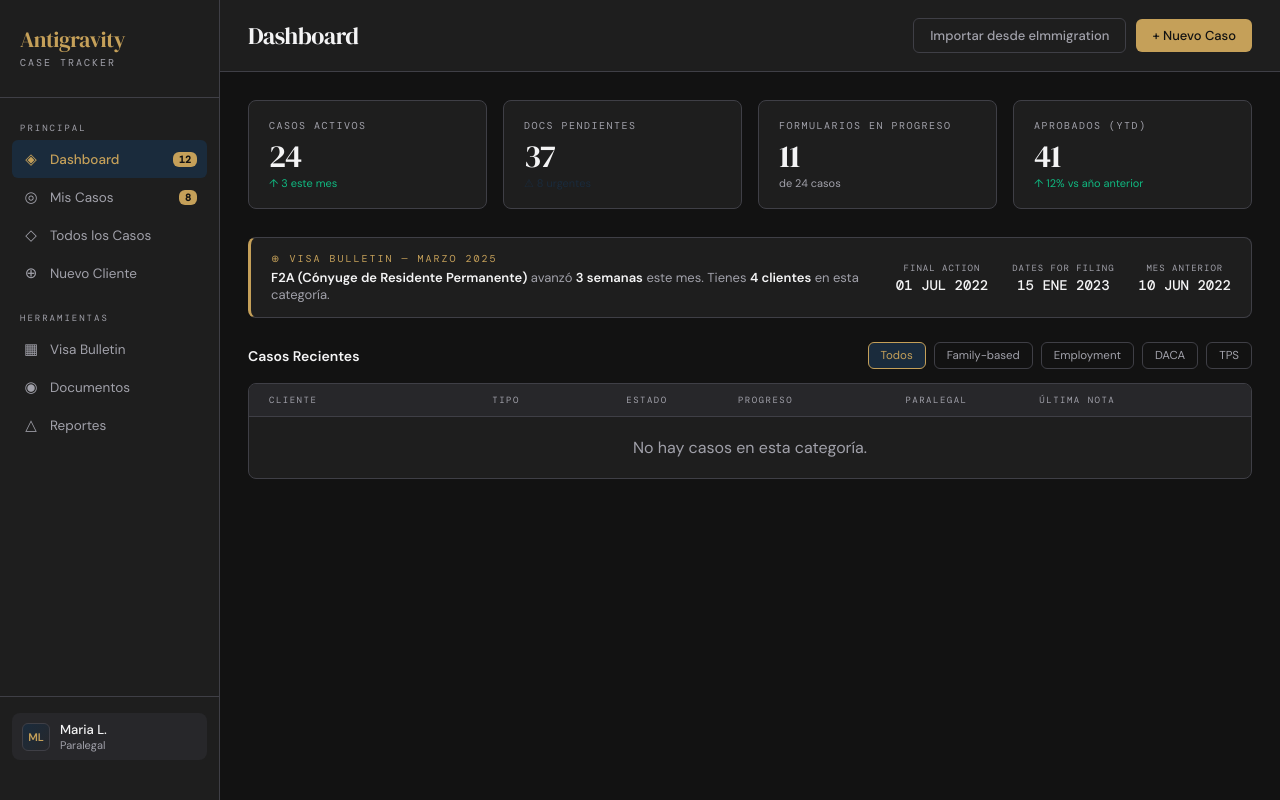
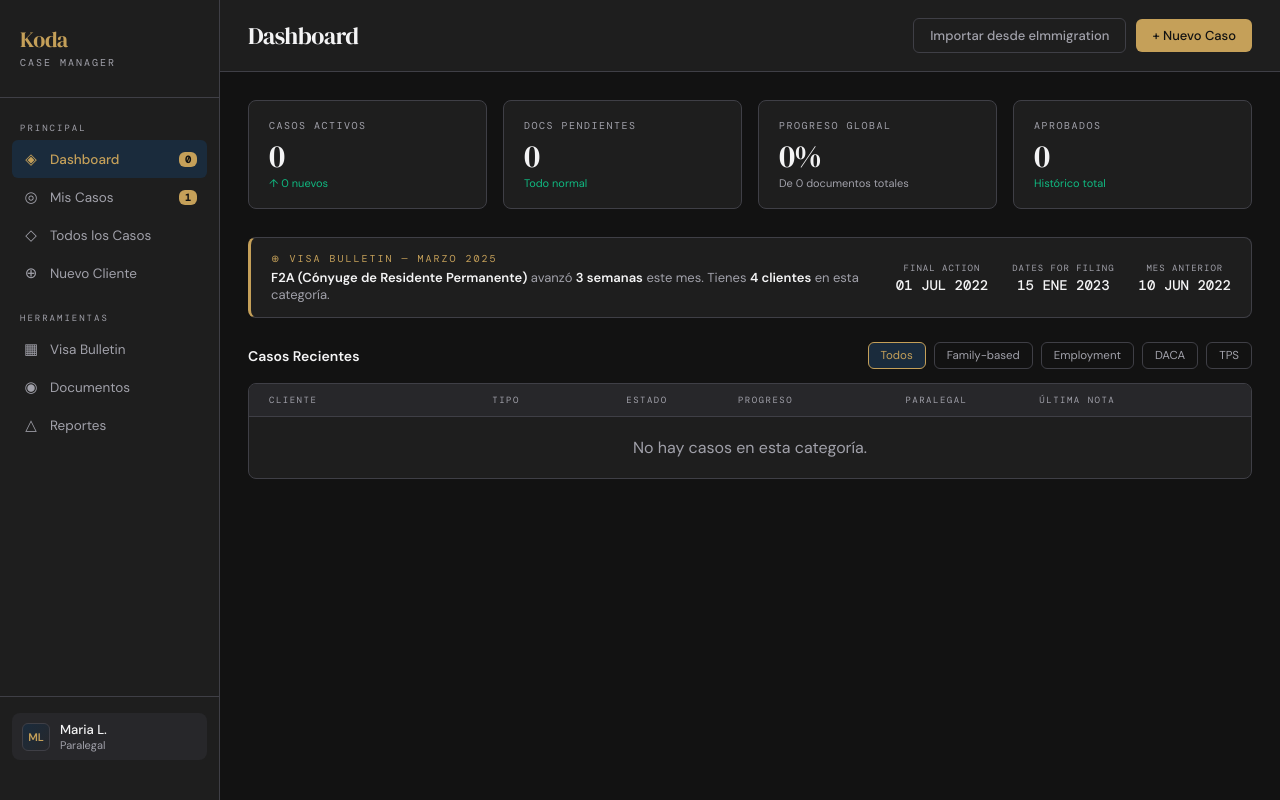
Before and after one commit to Nixon82uni/Koda-Case-Manager, a website built with Vite: page index.html in a window 1280 px wide. Built offline with nearby package versions, Linux system fonts and the light colour scheme; some packages are replaced by stand-ins of ours; no server answers; the database is empty; a web font is replaced by a local one.

Commit message:
Fixing template settings

```diff
--- a/app.js
+++ b/app.js
@@ -22,6 +22,7 @@ document.addEventListener('DOMContentLoaded', async () => {
         supabase = createClient(SUPABASE_URL, SUPABASE_ANON_KEY);
         console.log("Supabase inicializado correctamente desde variables de entorno.");
         await loadDashboardCases();
+        await updateGlobalStats(); // Cargar estadísticas de arriba
     } catch(err) {
         console.error("Fallo al inicializar Supabase. Revisa tus credenciales.", err);
     }
@@ -109,19 +110,91 @@ window.filterCases = function(el, type) {
     document.querySelectorAll('.filter-chip').forEach(c => c.classList.remove('active'));
     el.classList.add('active');
 
-    // Mapear el type del html con el valor de bd si es necesario
     let bdType = type;
     if(type === 'family') bdType = 'Family';
     if(type === 'employment') bdType = 'Employment';
     if(type === 'daca') bdType = 'DACA';
     if(type === 'tps') bdType = 'TPS';
 
-    if(!supabase) {
-        // Mock fallback
-        return;
-    }
+    if(!supabase) return;
 
     loadDashboardCases(type === 'all' ? 'all' : bdType);
+}
+
+// ==========================================
+// 1.5 ESTADÍSTICAS GLOBALES
+// ==========================================
+async function updateGlobalStats() {
+    if(!supabase) return;
+
+    try {
+        // 1. Casos Activos y Aprobados (Asumimos "Completado" o "Cerrado" como aprobado, o todos los no-cerrados como activos)
+        // Para este prototipo, contaremos todos como activos, excepto los que tengan un estado específico.
+        const { data: todosLosCasos, error: errCasos } = await supabase.from('casos').select('id, estado');
+        if(errCasos) throw errCasos;
+
+        const casosActivos = todosLosCasos.filter(c => c.estado !== 'Cerrado' && c.estado !== 'Completado');
+        const casosAprobados = todosLosCasos.filter(c => c.estado === 'Completado' || c.estado === 'Aprobado');
+
+        const activelCount = casosActivos.length;
+        const approvedCount = casosAprobados.length;
+
+        // 2. Documentos Pendientes y Urgentes
+        const { data: todosLosDocs, error: errDocs } = await supabase.from('documentos_koda').select('estado');
+        if(errDocs) throw errDocs;
+
+        const docsPendientes = todosLosDocs.filter(d => d.estado !== 'Recibido');
+        const docsUrgentes = docsPendientes.filter(d => d.estado === 'Urgente');
+        const docsRecibidos = todosLosDocs.filter(d => d.estado === 'Recibido');
+
+        // 3. Progreso Global
+        let pctGlobal = 0;
+        if(todosLosDocs.length > 0) {
+            pctGlobal = Math.round((docsRecibidos.length / todosLosDocs.length) * 100);
+        }
+
+        // DOM Updates
+
+        // Sidebar Badges
+        const badgeDashboard = document.getElementById('nav-badge-dashboard');
+        const badgeMisCasos = document.getElementById('nav-badge-miscasos');
+
+        if(badgeDashboard) badgeDashboard.textContent = todosLosCasos.length.toString();
+        // Asumiendo que "Mis Casos" es una fracción simulada si no hay paralegal en sesión (simulamos 30% asignados)
+        if(badgeMisCasos) badgeMisCasos.textContent = Math.max(1, Math.floor(todosLosCasos.length * 0.3)).toString();
+
+        // Top Stats
+        const statCasos = document.getElementById('stat-casos-activos');
+        const statCasosDelta = document.getElementById('stat-casos-delta');
+
+        const statDocs = document.getElementById('stat-docs-pend');
+        const statDocsDelta = document.getElementById('stat-docs-urgentes');
+
+        const statProg = document.getElementById('stat-progreso-global');
+        const statProgDelta = document.getElementById('stat-progreso-txt');
+
+        const statApr = document.getElementById('stat-aprobados');
+
+        if(statCasos) statCasos.textContent = activelCount.toString();
+        if(statCasosDelta) {
+            statCasosDelta.textContent = `↑ ${activelCount > 0 ? 1 : 0} nuevos`;
+            statCasosDelta.className = 'stat-delta up';
+        }
+
+        if(statDocs) statDocs.textContent = docsPendientes.length.toString();
+        if(statDocsDelta) {
+            statDocsDelta.textContent = docsUrgentes.length > 0 ? `⚠ ${docsUrgentes.length} urgentes` : 'Todo normal';
+            statDocsDelta.className = docsUrgentes.length > 0 ? 'stat-delta warn' : 'stat-delta up';
+        }
+
+        if(statProg) statProg.textContent = `${pctGlobal}%`;
+        if(statProgDelta) statProgDelta.textContent = `De ${todosLosDocs.length} documentos totales`;
+
+        if(statApr) statApr.textContent = approvedCount.toString();
+
+    } catch(err) {
+        console.error("Error cargando estadísticas", err);
+    }
 }
 
 // ==========================================
@@ -240,6 +313,9 @@ window.toggleDocAction = async function(docId, setRecibido, casoId) {
 
         // Actualizar barra de progreso del registro en el dashboard
         updateCaseProgressRow(casoId);
+
+        // Actualizar estadísticas globales
+        updateGlobalStats();
 
     } catch(e) {
         console.error("Error toggle doc", e);
--- a/index.html
+++ b/index.html
@@ -3,7 +3,7 @@
 <head>
 <meta charset="UTF-8">
 <meta name="viewport" content="width=device-width, initial-scale=1.0">
-<title>Antigravity — Case Tracker</title>
+<title>Koda — Case Manager</title>
 <style>
   @import url('https://fonts.googleapis.com/css2?family=DM+Serif+Display:ital@0;1&family=DM+Mono:wght@300;400;500&family=DM+Sans:wght@300;400;500;600&display=swap');
 
@@ -677,19 +677,19 @@
 <!-- SIDEBAR -->
 <aside class="sidebar">
   <div class="logo">
-    <div class="logo-text">Antigravity</div>
-    <div class="logo-sub">Case Tracker</div>
+    <div class="logo-text">Koda</div>
+    <div class="logo-sub">Case Manager</div>
   </div>
 
   <div class="nav-section">
     <div class="nav-label">Principal</div>
     <div class="nav-item active" onclick="setNav(this)">
       <span class="nav-icon">◈</span> Dashboard
-      <span class="nav-badge">12</span>
+      <span class="nav-badge" id="nav-badge-dashboard">-</span>
     </div>
     <div class="nav-item" onclick="setNav(this)">
       <span class="nav-icon">◎</span> Mis Casos
-      <span class="nav-badge">8</span>
+      <span class="nav-badge" id="nav-badge-miscasos">-</span>
     </div>
     <div class="nav-item" onclick="setNav(this)">
       <span class="nav-icon">◇</span> Todos los Casos
@@ -739,23 +739,23 @@
     <div class="stats-row">
       <div class="stat-card">
         <div class="stat-label">Casos Activos</div>
-        <div class="stat-value">24</div>
-        <div class="stat-delta up">↑ 3 este mes</div>
+        <div class="stat-value" id="stat-casos-activos">-</div>
+        <div class="stat-delta up" id="stat-casos-delta">Calculando...</div>
       </div>
       <div class="stat-card">
         <div class="stat-label">Docs Pendientes</div>
-        <div class="stat-value">37</div>
-        <div class="stat-delta warn">⚠ 8 urgentes</div>
+        <div class="stat-value" id="stat-docs-pend">-</div>
+        <div class="stat-delta warn" id="stat-docs-urgentes">Calculando...</div>
       </div>
       <div class="stat-card">
-        <div class="stat-label">Formularios en Progreso</div>
-        <div class="stat-value">11</div>
-        <div class="stat-delta">de 24 casos</div>
+        <div class="stat-label">Progreso Global</div>
+        <div class="stat-value" id="stat-progreso-global">-%</div>
+        <div class="stat-delta" id="stat-progreso-txt">Documentos recibidos vs total</div>
       </div>
       <div class="stat-card">
-        <div class="stat-label">Aprobados (YTD)</div>
-        <div class="stat-value">41</div>
-        <div class="stat-delta up">↑ 12% vs año anterior</div>
+        <div class="stat-label">Aprobados</div>
+        <div class="stat-value" id="stat-aprobados">-</div>
+        <div class="stat-delta up" id="stat-aprobados-txt">Histórico total</div>
       </div>
     </div>
 
```
